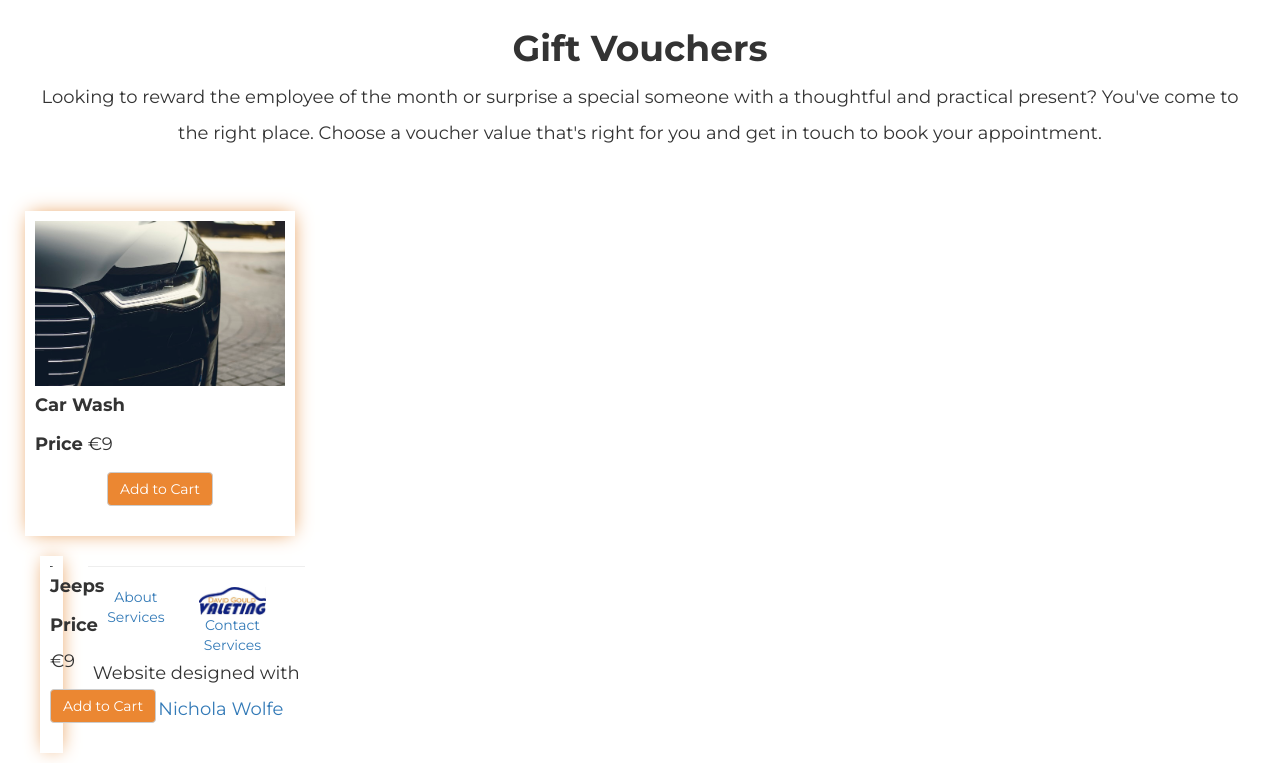
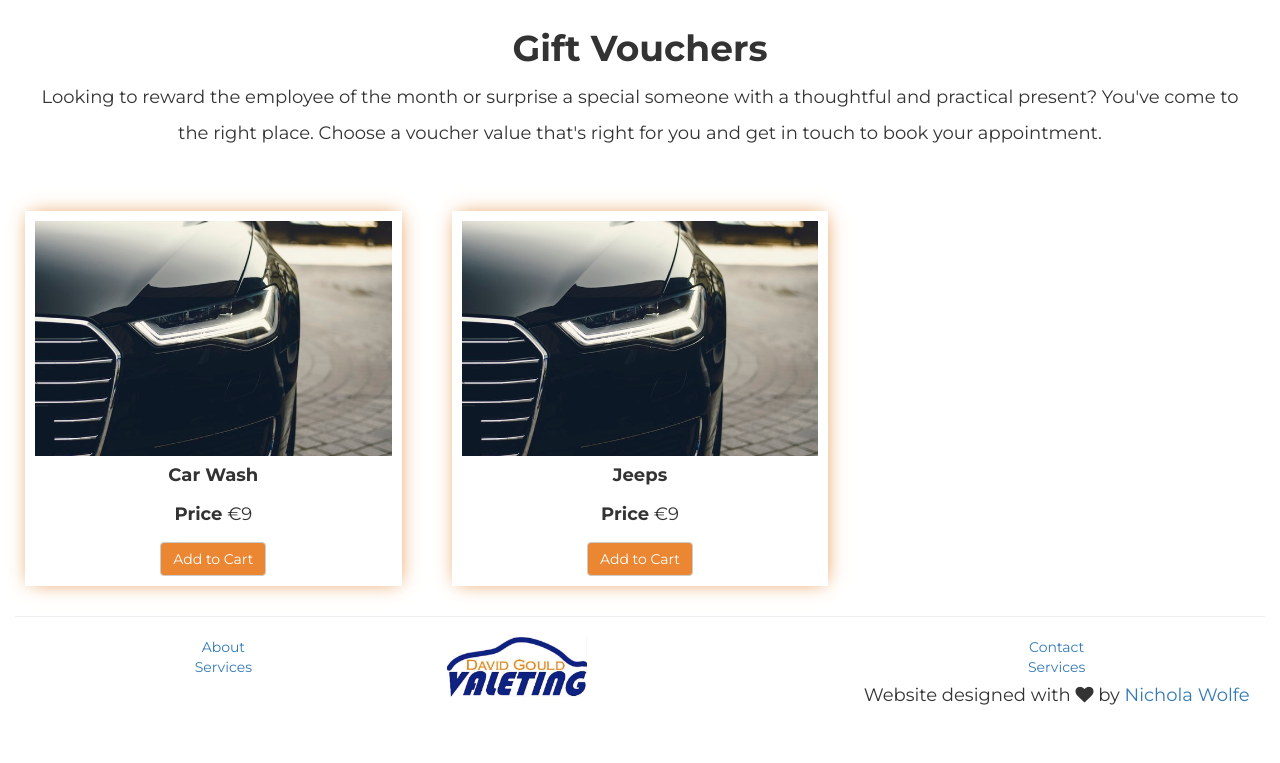
Before and after one commit to wolfenchic/valet_prj, a Django app: a page that uses services/templates/vouchers.html in a window 1280 px wide. Shown: the part 141-904 px from the top of the page. After the commit the page ends 846 px from the top, so only its background shows below. Run offline with Django 3.2, Linux system fonts and the light colour scheme; data comes from the database, SQL or seed files in the repository; some libraries are stand-ins or nearby versions.

Commit message:
Added voucher style

```diff
--- a/services/models.py
+++ b/services/models.py
@@ -10,6 +10,7 @@
     name = models.CharField(max_length=254, default='')
     description = models.TextField()
     price = models.IntegerField(default=0)
+    image = models.ImageField(upload_to='images', default='home/images/car3.jpeg')
 
     def __str__(self):
         return self.name
--- a/services/templates/services.html
+++ b/services/templates/services.html
@@ -98,7 +98,7 @@
         </div>
         <!-- /.col-lg-8 -->
         <div class="col-lg-4">
-          <h1>Truck & Bus Watch</h1>
+          <h1>Truck & Bus Wash</h1>
           <br>
           <p>Located @ David Gould Valeting Texaco Mace Wilkinstown, our Truck Wash, is designed specifically for commercial vehicles.
 
--- a/services/templates/vouchers.html
+++ b/services/templates/vouchers.html
@@ -16,12 +16,13 @@
     {% for service in services %}
     <div class="container-fluid">
         <div class="row cardRow">
-        <div class="col-lg-3 col-sm-4 col-xs-10 text-left">
+        <div class="col-lg-4 col-sm-4 col-xs-12 text-center">
             <div class="card voucherCard">
                     <img class="img-responsive" src="{% static 'home/images/voucher1.jpeg' %}">
 
                     <h4 class="voucherCardTitle">{{ service.name }}</h4>
                     <p class="voucherCardPrice"><strong>Price</strong> €{{ service.price }}</p>
+
                     <div class="action text-center">
 							<form action = "{% url 'add_to_cart' %}" method='post'>
 							{% csrf_token %}
@@ -30,10 +31,12 @@
 							<input class="btn btn-default add-to-cart Voucher" type="submit" value="Add to Cart"/>
 							</form>
 							</div>
-                      <br>
+
                       </div>
+                      </div>
+                      {% endfor %}
 
 
 
-    {% endfor %}
+
 {% endblock content %}
```
Also changed, not shown: services/migrations/0008_service_image.py (added).
